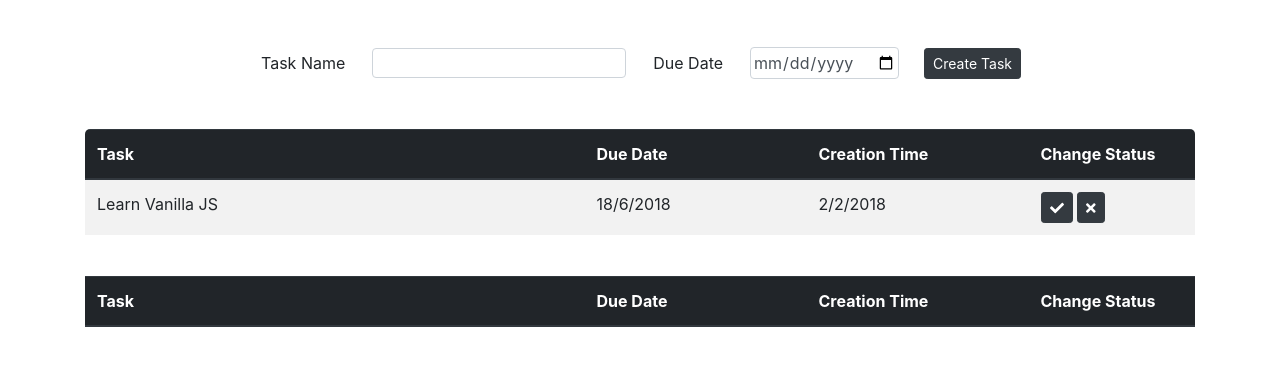
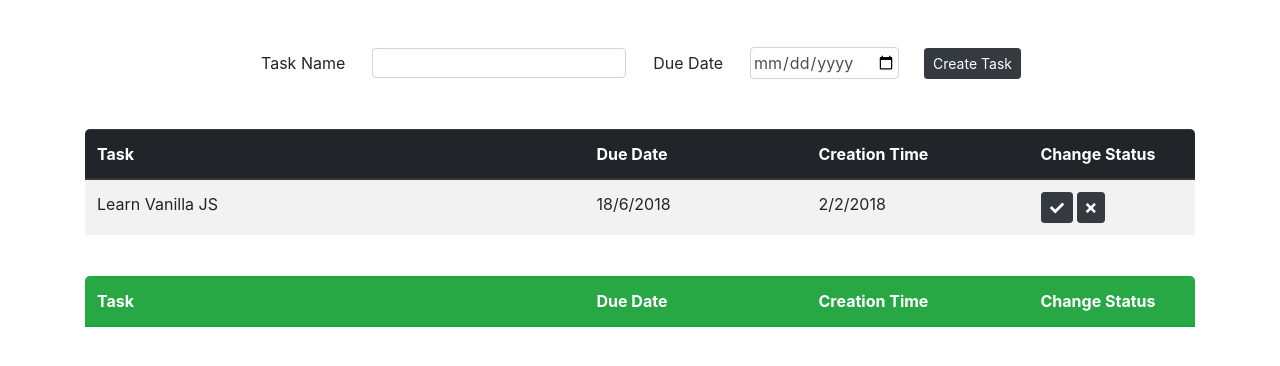
Before and after one commit to fcojr/todo-list, a plain HTML site: page index.html in a window 1280 px wide. Shown: the part 164-530 px from the top of the page. Drawn offline with nearby package versions, Linux system fonts and the light colour scheme.

Commit message:
style for done table

```diff
--- a/_scss/body.scss
+++ b/_scss/body.scss
@@ -1,4 +1,4 @@
-#app{
+#app, #app2{
     border-radius: 5px;
     overflow: hidden;
     min-height: 122px;
@@ -12,6 +12,9 @@
         }
         &:last-child{
             width: 15%;
+        }
+        &.bg-success{
+            border-color: #19a539;
         }
     }
 }
--- a/js/views/TaskView.js
+++ b/js/views/TaskView.js
@@ -32,10 +32,10 @@ class TaskView {
             <table class="table table-striped">
                 <thead class="thead-dark">
                     <tr>
-                        <th>Task</th>
-                        <th>Due Date</th>
-                        <th>Creation Time</th>
-                        <th>Change Status</th>
+                        <th class="bg-success">Task</th>
+                        <th class="bg-success">Due Date</th>
+                        <th class="bg-success">Creation Time</th>
+                        <th class="bg-success">Change Status</th>
                     </tr>
                 </thead>
                 ${taskList.getTasks().map(taskList =>
--- a/style.css
+++ b/style.css
@@ -1,7 +1,7 @@
 .navbar-dark {
   background: #212529 !important; }
 
-#app {
+#app, #app2 {
   border-radius: 5px;
   overflow: hidden;
   min-height: 122px;
@@ -13,6 +13,8 @@
     width: 45%; }
   .table th:last-child, .table td:last-child {
     width: 15%; }
+  .table th.bg-success, .table td.bg-success {
+    border-color: #19a539; }
 
 input, label {
   margin-right: 25px;
```
